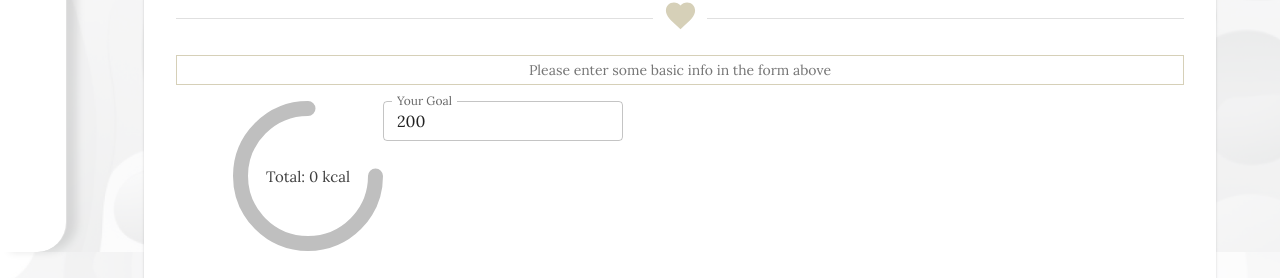
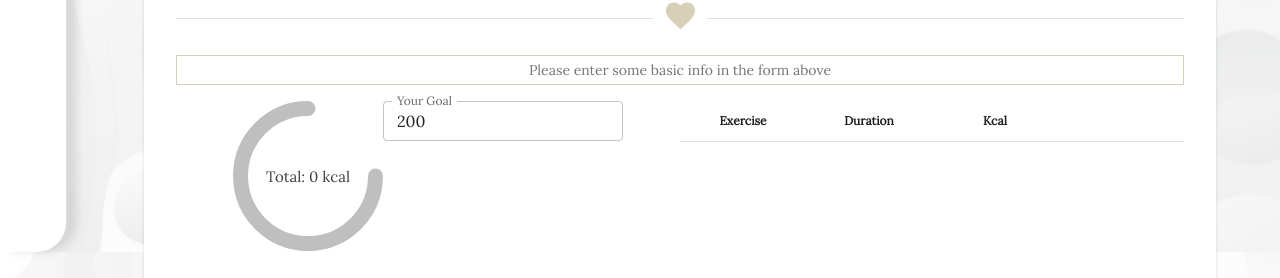
Before and after one commit to magkiwi/exercise-calculator-react-app, a React (Create React App) app: page / in a window 1280 px wide. Shown: the part 548-826 px from the top of the page. Built offline with nearby package versions, Linux system fonts and the light colour scheme.

Commit message:
add table

```diff
--- a/src/contexts/ExercisesContext/ExercisesContext.tsx
+++ b/src/contexts/ExercisesContext/ExercisesContext.tsx
@@ -1,6 +1,6 @@
 import React, { createContext, type FC, type ReactNode, useEffect, useMemo, useState } from 'react'
 
-import { type CalculatorFields, type ContextProps } from './ExercisesContext.types'
+import { type CalculatorFields, type CalculatorFieldsAll, type ContextProps } from './ExercisesContext.types'
 import { calculateCalories } from '../../shared/helpers/calculateCalories'
 
 const defaultContext: ContextProps = {
@@ -9,14 +9,15 @@ const defaultContext: ContextProps = {
   currentExercise: undefined,
   userWeight: undefined,
   exerciseDuration: undefined,
-  totalBurnedCalories: 0
+  totalBurnedCalories: 0,
+  allExercises: []
 }
 
 export const ExercisesContext = createContext(defaultContext)
 
 export const ExercisesContextProvider: FC<{ children?: ReactNode }> = ({ children }) => {
   const [calculatorExercise, setCalculatorExercise] = useState<CalculatorFields>()
-  const [allExercises, setAllExercises] = useState<CalculatorFields[]>([])
+  const [allExercises, setAllExercises] = useState<CalculatorFieldsAll[]>([])
   const [totalBurnedCalories, setTotalBurnedCalories] = useState<number>(0)
 
   const currentExercise = useMemo(() => calculatorExercise?.exercise, [calculatorExercise])
@@ -24,7 +25,12 @@ export const ExercisesContextProvider: FC<{ children?: ReactNode }> = ({ childre
   const exerciseDuration = useMemo(() => calculatorExercise?.duration, [calculatorExercise])
 
   useEffect(() => {
-    if (calculatorExercise) setAllExercises([...allExercises, calculatorExercise])
+    if (calculatorExercise) {
+      setAllExercises([...allExercises, {
+        ...calculatorExercise,
+        kcal: calculateCalories(calculatorExercise)
+      }])
+    }
   }, [calculatorExercise])
 
   useEffect(() => {
@@ -40,6 +46,7 @@ export const ExercisesContextProvider: FC<{ children?: ReactNode }> = ({ childre
   return (
         <ExercisesContext.Provider
             value={{
+              allExercises,
               calculatorExercise,
               setCalculatorExercise,
               currentExercise,
--- a/src/contexts/ExercisesContext/ExercisesContext.types.ts
+++ b/src/contexts/ExercisesContext/ExercisesContext.types.ts
@@ -5,6 +5,7 @@ export interface ContextProps {
   userWeight?: number
   exerciseDuration?: number
   totalBurnedCalories: number
+  allExercises: CalculatorFieldsAll[]
 
 }
 
@@ -14,6 +15,10 @@ export interface CalculatorFields {
   exercise: Exercise | null
 }
 
+export interface CalculatorFieldsAll extends CalculatorFields {
+  kcal: number
+}
+
 export interface Exercise {
   group: string
   label: string
--- a/src/shared/styles/muiTheme.tsx
+++ b/src/shared/styles/muiTheme.tsx
@@ -82,6 +82,22 @@ export const baseTheme: ThemeOptions = {
           textTransform: 'none'
         }
       }
+    },
+    MuiTableCell: {
+      styleOverrides: {
+        root: {
+          textAlign: 'center',
+          padding: 0
+        },
+        body: {
+          height: 40
+        },
+        head: {
+          fontSize: 12,
+          height: 40,
+          width: '15%'
+        }
+      }
     }
   }
 }
--- a/src/views/Calculator/Calculator.tsx
+++ b/src/views/Calculator/Calculator.tsx
@@ -1,10 +1,11 @@
 import { useCallback, useContext } from 'react'
-import { Paper, Typography } from '@mui/material'
+import { Grid, Paper, Typography } from '@mui/material'
 import { ExerciseCalculatorForm } from './partials/ExerciseCalculatorForm'
 import { type CalculatorFields } from 'contexts/ExercisesContext/ExercisesContext.types'
 import { ExercisesContext } from 'contexts/ExercisesContext/ExercisesContext'
 import { CalculatorResult } from '../CalculatorResult/CalculatorResult'
-import { Details } from './partials/Details'
+import { Indicator } from './partials/Indicator'
+import { ExercisesList } from './partials/ExercisesList'
 
 export const Calculator = () => {
   const { setCalculatorExercise } = useContext(ExercisesContext)
@@ -18,7 +19,10 @@ export const Calculator = () => {
             <Typography variant='h1' color='primary' my={2}>Calories Burned Calculator</Typography>
             <ExerciseCalculatorForm onSubmitRequest={onSubmit}/>
             <CalculatorResult/>
-            <Details/>
+            <Grid container>
+                <Indicator/>
+                <ExercisesList/>
+            </Grid>
         </Paper>
   )
 }
--- a/src/views/Calculator/partials/Details.tsx
+++ /dev/null
@@ -1,42 +0,0 @@
-import { useContext, useState } from 'react'
-import { PieChart } from 'react-minimal-pie-chart'
-import { Grid, TextField } from '@mui/material'
-import { ExercisesContext } from 'contexts/ExercisesContext/ExercisesContext'
-
-export const Details = () => {
-  const { totalBurnedCalories } = useContext(ExercisesContext)
-  const [goal, setGoal] = useState(200)
-
-  return (
-        <Grid container>
-            <Grid item xs={12} sm={6} mt={2} display="flex" justifyContent='center'>
-                <PieChart
-                    style={{
-                      maxHeight: 150,
-                      maxWidth: 150
-                    }}
-                    data={[{ value: 1, color: '#d6d0b8' }]}
-                    reveal={(totalBurnedCalories / goal) > 1 ? 100 : (totalBurnedCalories / goal) * 100}
-                    lineWidth={20}
-                    background="#bfbfbf"
-                    lengthAngle={270}
-                    rounded
-                    label={() => 'Total: ' + totalBurnedCalories + ' kcal'}
-                    labelPosition={0}
-                    labelStyle={{
-                      opacity: 0.75,
-                      fontSize: 10
-                    }}
-                />
-                <TextField
-                    value={goal}
-                    type='number'
-                    size='small'
-                    onChange={(event) => setGoal(Number(event.target.value))}
-                    label='Your Goal'
-                />
-            </Grid>
-        </Grid>
-
-  )
-}
--- /dev/null
+++ b/src/views/Calculator/partials/ExercisesList.tsx
@@ -0,0 +1,42 @@
+import { useContext } from 'react'
+import { Grid, IconButton, Table, TableBody, TableCell, TableContainer, TableHead, TableRow } from '@mui/material'
+import { ExercisesContext } from 'contexts/ExercisesContext/ExercisesContext'
+import { Edit } from '@mui/icons-material'
+
+export const ExercisesList = () => {
+  const { allExercises } = useContext(ExercisesContext)
+
+  return (
+        <Grid item xs={12} sm={6} mt={2} display="flex" justifyContent='center'>
+
+            <TableContainer>
+                <Table>
+                    <TableHead>
+                        <TableRow>
+                            <TableCell><strong>Exercise</strong></TableCell>
+                            <TableCell><strong>Duration</strong></TableCell>
+                            <TableCell><strong>Kcal</strong></TableCell>
+                            <TableCell></TableCell>
+                        </TableRow>
+                    </TableHead>
+                    <TableBody>
+                        {allExercises.map((exercise, index) => (
+                            <TableRow key={index}>
+                                <TableCell> {exercise.exercise?.label} </TableCell>
+                                <TableCell> {exercise.duration} </TableCell>
+                                <TableCell> {exercise.kcal} </TableCell>
+                                <TableCell width={90}>
+                                    <IconButton onClick={() => console.log('')}>
+                                        <Edit cursor='pointer'/>
+                                    </IconButton>
+                                </TableCell>
+                            </TableRow>
+                        ))}
+                    </TableBody>
+                </Table>
+            </TableContainer>
+
+        </Grid>
+
+  )
+}
--- /dev/null
+++ b/src/views/Calculator/partials/Indicator.tsx
@@ -0,0 +1,40 @@
+import { useContext, useState } from 'react'
+import { PieChart } from 'react-minimal-pie-chart'
+import { Grid, TextField } from '@mui/material'
+import { ExercisesContext } from 'contexts/ExercisesContext/ExercisesContext'
+
+export const Indicator = () => {
+  const { totalBurnedCalories } = useContext(ExercisesContext)
+  const [goal, setGoal] = useState(200)
+
+  return (
+        <Grid item xs={12} sm={6} mt={2} display="flex" justifyContent='center'>
+            <PieChart
+                style={{
+                  maxHeight: 150,
+                  maxWidth: 150
+                }}
+                data={[{ value: 1, color: '#d6d0b8' }]}
+                reveal={(totalBurnedCalories / goal) > 1 ? 100 : (totalBurnedCalories / goal) * 100}
+                lineWidth={20}
+                background="#bfbfbf"
+                lengthAngle={270}
+                rounded
+                label={() => 'Total: ' + totalBurnedCalories + ' kcal'}
+                labelPosition={0}
+                labelStyle={{
+                  opacity: 0.75,
+                  fontSize: 10
+                }}
+            />
+            <TextField
+                value={goal}
+                type='number'
+                size='small'
+                onChange={(event) => setGoal(Number(event.target.value))}
+                label='Your Goal'
+            />
+        </Grid>
+
+  )
+}
```
